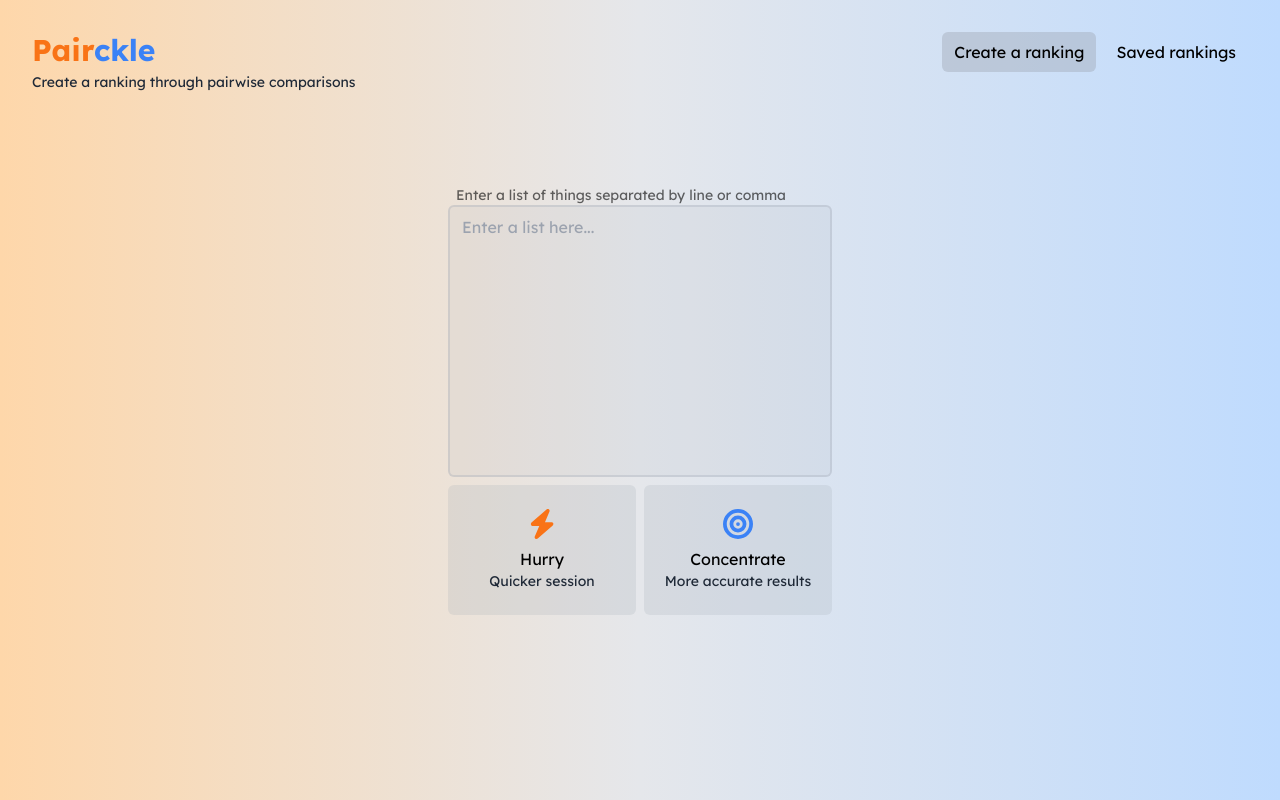
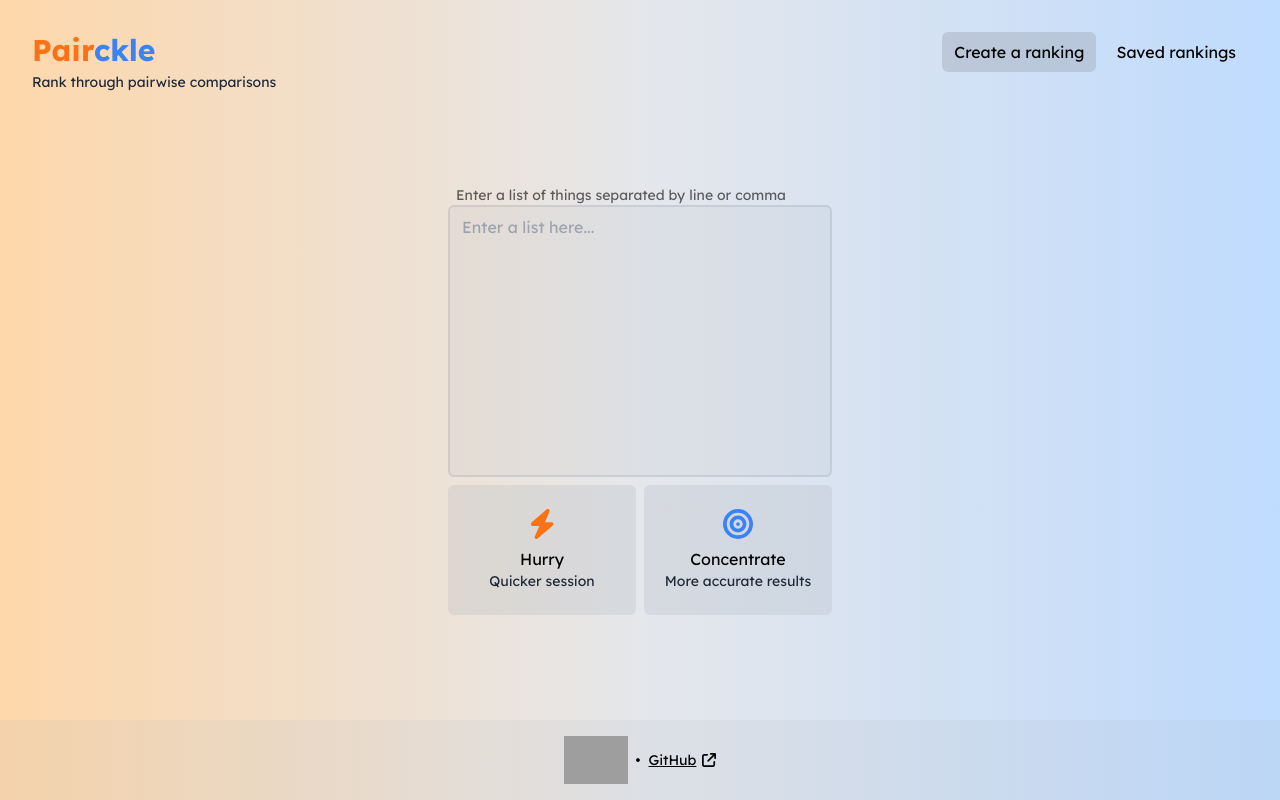
Before and after one commit to jakeo-dev/pairckle, a Next.js app: page / in a window 1280 px wide. Built offline with nearby package versions, Linux system fonts and the light colour scheme; grey boxes are pictures that could not be loaded.

Commit message:
add footer

```diff
--- /dev/null
+++ b/src/components/Footer.tsx
@@ -0,0 +1,33 @@
+import { faArrowUpRightFromSquare } from "@fortawesome/free-solid-svg-icons";
+import { FontAwesomeIcon } from "@fortawesome/react-fontawesome";
+
+export default function Home() {
+  return (
+    <footer className="bg-gray-400/10 fixed bottom-0 left-0 w-full p-3 md:p-4">
+      <div className="flex justify-center items-center text-xs md:text-sm text-center">
+        <a
+          className="hover:drop-shadow-md active:drop-shadow-none transition"
+          href="https://jakeo.dev"
+          target="_blank"
+        >
+          <img
+            src="https://www.jakeo.dev/logos/bunny-jakeo-wordmark.png"
+            className="w-[3.25rem] md:w-16"
+          />
+        </a>
+        <span className="mx-2">•</span>
+        <a
+          className="hover:text-blue-600 underline hover:decoration-wavy hover:decoration-1 transition-all"
+          href="https://github.com/jakeo-dev/pairckle"
+          target="_blank"
+        >
+          GitHub
+          <FontAwesomeIcon
+            icon={faArrowUpRightFromSquare}
+            className="md:text-sm ml-1.5"
+          />
+        </a>
+      </div>
+    </footer>
+  );
+}
--- a/src/components/Header.tsx
+++ b/src/components/Header.tsx
@@ -12,7 +12,7 @@
           <span className="text-blue-500">ckle</span>
         </h1>
         <h2 className="block text-xs lg:text-sm text-gray-800 mt-1">
-          Create a ranking through pairwise comparisons
+          Rank through pairwise comparisons
         </h2>
       </div>
 
--- a/src/pages/_app.tsx
+++ b/src/pages/_app.tsx
@@ -9,6 +9,7 @@
 import type { AppProps } from "next/app";
 
 import Header from "@/components/Header";
+import Footer from "@/components/Footer";
 
 const lexend = Lexend({ subsets: ["latin"] });
 
@@ -17,6 +18,7 @@
     <main className={lexend.className}>
       <Header />
       <Component {...pageProps} />
+      <Footer />
       <Analytics />
     </main>
   );
```
